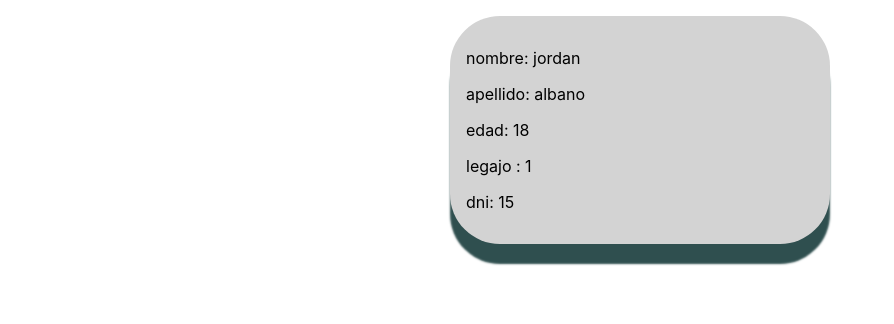
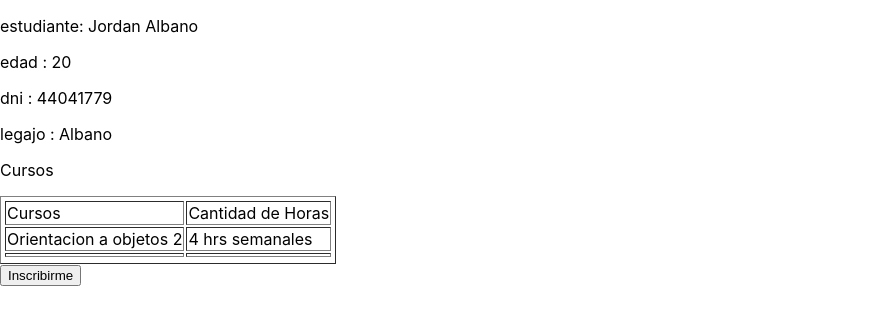
Before and after one commit to jordanalbano/ejercicioEstudiante, a React (Create React App) app: page / in a window 1280 px wide. Shown: the top 324 px of the page, without its empty margins (0-894 px from the left). Built offline with nearby package versions, Linux system fonts and the light colour scheme.

Commit message:
ejercicio 3 para ver con el profe

```diff
--- /dev/null
+++ b/src/Estudiante.js
@@ -0,0 +1,67 @@
+/* eslint-disable jsx-a11y/anchor-is-valid */
+import React, { Component } from 'react'
+import "./Estudiante.css"
+export default class Estudiante extends Component {
+
+    // eslint-disable-next-line no-useless-constructor
+    constructor(props){
+        super(props);
+        this.state = {
+        nombre : this.props.estudiante.nombre,
+        apellido: this.props.estudiante.apellido,
+        dni : this.props.estudiante.dni,
+        legajo : this.props.estudiante.legajo,
+        edad : this.props.estudiante.edad,
+        cursos: ["Orientacion a objetos 2",""],
+        cantidadDeHs : ["4 hrs semanales",""],
+        };
+
+        this.inscribirse = this.inscribirse.bind(this);
+    }
+
+    inscribirse(e){
+        e.preventDefault();
+        this.setState((state)=>({
+            cursos: [this.state.cursos[0], "ingenieria de software"],
+            cantidadDeHs : [this.state.cantidadDeHs[0],"5 hs semanales"],
+        }));
+
+
+}
+//en el render se muestra lo que esta en el state
+
+render() {
+    return (
+        <>
+        <div>
+        <p>estudiante: {this.state.nombre +" " +  this.state.apellido}</p>
+        <p>edad : {this.state.edad}</p>
+        <p>dni : {this.state.dni}</p>
+        <p>legajo : {this.state.apellido}</p>
+
+        <p>Cursos</p>
+
+        <table border="1px">
+            <tr>
+                    <tr>
+                        < td> Cursos </td>
+                        < td> Cantidad de Horas </td>
+                    </tr>
+                    <tr>
+                        <td> {this.state.cursos[0]} </td>
+                        <td> {this.state.cantidadDeHs[0]} </td>
+                    </tr>
+                    <tr>
+                        <td> {this.state.cursos[1]} </td>
+                        <td> {this.state.cantidadDeHs[1]} </td>
+                    </tr>
+            </tr>
+            <tr>
+            </tr>
+    </table>
+            <button onClick={this.inscribirse}>Inscribirme</button>
+        </div>
+        </>
+    );
+}
+}
--- a/src/Persona.js
+++ /dev/null
@@ -1,29 +0,0 @@
-import React, { Component } from 'react'
-import "./Persona.css"
-export default class Persona extends Component {
-   /* 4 Crear un componente Estudiante,
-    que se dibuje en pantalla con sus datos personales, sobre un div con borde y fondo gris claro.*/
-
-render() {
-    let obj = {
-
-        nombre  : "jordan",
-        apellido : "albano",
-        dni : 15,
-        legajo : 1,
-        edad : 18,
-    };
-
-    return (
-    <div className="estilo">
-        <p > nombre: {obj.nombre}   </p>
-        <p>apellido: { obj.apellido}</p>
-        <p>edad: {obj.edad}</p>
-        <p>legajo : {obj.legajo}</p>
-        <p>dni: {obj.dni}</p>
-
-
-    </div>
-    )
-}
-}
--- a/src/index.js
+++ b/src/index.js
@@ -1,11 +1,27 @@
 import React from 'react';
 import ReactDOM from 'react-dom';
+
 import './index.css';
 import reportWebVitals from './reportWebVitals';
-import Persona from "./Persona"
+import Estudiante from "./Estudiante"
+let jordan = {
+  nombre: "Jordan",
+  apellido : "Albano",
+  edad : 20,
+  legajo : "287712",
+  carrera : "Licenciatura en Sistemas",
+  dni : 44041779,
+  materias : [
+    {materia: "Orientacion a objetos 2", hora: "4hrs semanales"},
+    {materia : "matematica 2" , hora: "4hs semanales"},
+    {materia: "Ing software 2", hora : "4hs semanales"},
+    {materia:"Sist y organizaciones",hora: "4hs semanales"},
+    ]
+};
+
 ReactDOM.render(
   <React.StrictMode>
-  <Persona/>
+  <Estudiante estudiante = {jordan} />
   </React.StrictMode>,
   document.getElementById('root')
 );
```
Also changed, not shown: src/CountClick.js (added, +33 -0 lines), src/Estudiante.css (renamed from src/Persona.css), src/dist/reportWebVitals.dev.js (added), src/dist/setupTests.dev.js (added).
